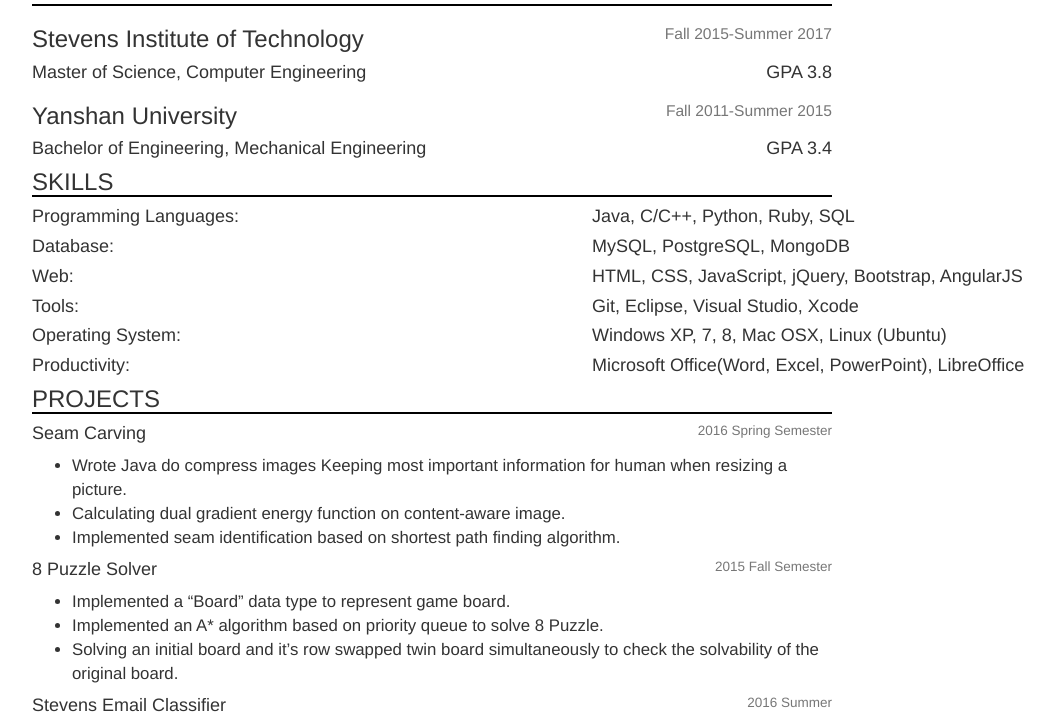
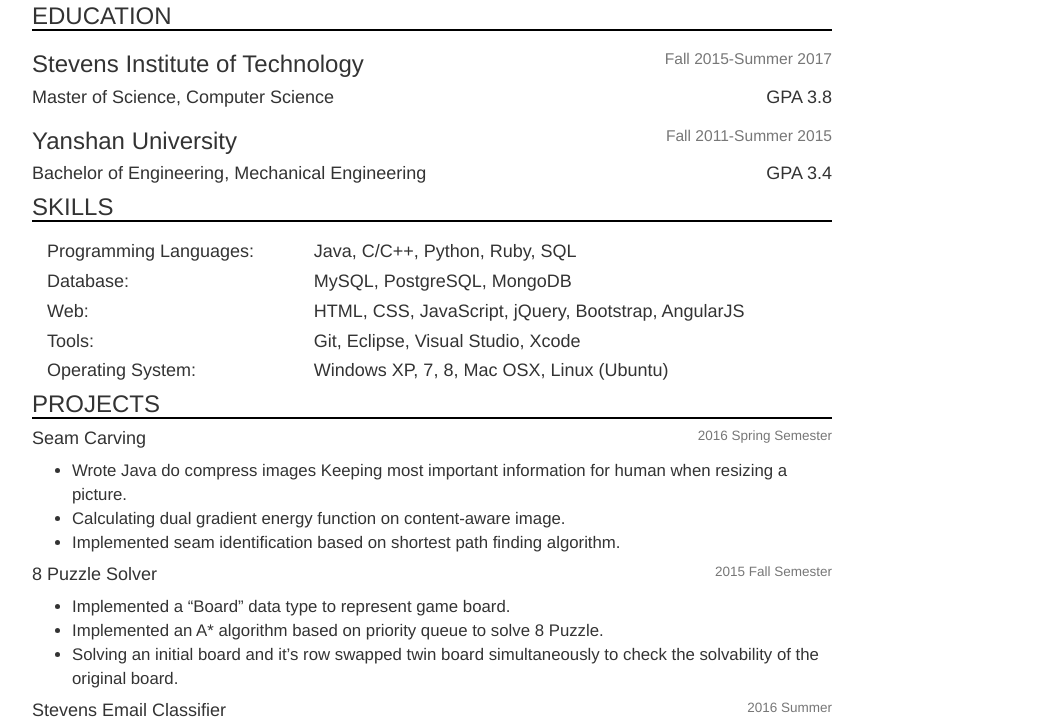
Before and after one commit to HoweZZH/about, a website: page index.html in a window 1280 px wide. Shown: the part 149-872 px from the top of the page, without its empty margins (208-1263 px from the left). Drawn offline with nearby package versions, Linux system fonts and the light colour scheme.

Commit message:
update skill display

```diff
--- a/index.html
+++ b/index.html
@@ -17,7 +17,7 @@
             <div class="col-xs-6 div-margin">
                 <h2>ZIHAO ZHAO </h2>
             </div>
-            <div class="col-xs-6 div-margin">
+            <div class="col-xs-6">
                 <ul class="my-list" style="list-style-type:none">
                     <li class="my-list-item">141Booraem, Apt4, Jersey City, NJ,07307</li>
                     <li class="my-list-item">Phone:201-912-9495</li>
@@ -28,19 +28,28 @@
         <div class="row div-row">
             <h3 style="border-bottom: 2px solid black;">EDUCATION</h3>
             <h3>Stevens Institute of Technology<small class="pull-right">Fall 2015-Summer 2017</small></h4></h3>
-            <h4> Master of Science, Computer Engineering<span class="pull-right">GPA 3.8</span></h3>
+            <h4> Master of Science, Computer Science<span class="pull-right">GPA 3.8</span></h3>
 
-         <h3>Yanshan University<small class="pull-right">Fall 2011-Summer 2015</small></h3>
-         <h4> Bachelor of Engineering, Mechanical Engineering<span class="pull-right">GPA 3.4</span></h3>
+          <h3>Yanshan University<small class="pull-right">Fall 2011-Summer 2015</small></h3>
+          <h4> Bachelor of Engineering, Mechanical Engineering<span class="pull-right">GPA 3.4</span></h3>
+
       </div>
        <div class="row div-row">
          <h3 style="border-bottom: 2px solid black;">SKILLS  </h3>
-         <h4>Programming Languages:<span class="skill">Java, C/C++, Python, Ruby, SQL</span></h4>
-            <h4>Database:<span class="skill">MySQL, PostgreSQL, MongoDB<span></span></h4>
-            <h4>Web:<span class="skill">HTML, CSS, JavaScript, jQuery, Bootstrap, AngularJS</span></h4>
-            <h4>Tools:<span class="skill">Git, Eclipse, Visual Studio, Xcode</span></h4>
-            <h4>Operating System:<span class="skill">Windows XP, 7, 8, Mac OSX, Linux (Ubuntu)</span></h4>
-            <h4>Productivity:<span class="skill">Microsoft Office(Word, Excel, PowerPoint), LibreOffice</span></h4>
+            <div class="col-xs-4">
+            <h4>Programming Languages:</h4>
+            <h4>Database:</h4>
+            <h4>Web:</h4>
+            <h4>Tools:</h4>
+            <h4>Operating System:</h4>
+           </div>
+           <div class="col-xs-8">
+               <h4>Java, C/C++, Python, Ruby, SQL</h4>
+               <h4>MySQL, PostgreSQL, MongoDB</h4>
+               <h4>HTML, CSS, JavaScript, jQuery, Bootstrap, AngularJS</h4>
+               <h4>Git, Eclipse, Visual Studio, Xcode</h4>
+               <h4>Windows XP, 7, 8, Mac OSX, Linux (Ubuntu)</h4>
+            </div>
         </div>
         <div class="row div-row">
             <h3 style="border-bottom: 2px solid black;">PROJECTS </h3>
```
